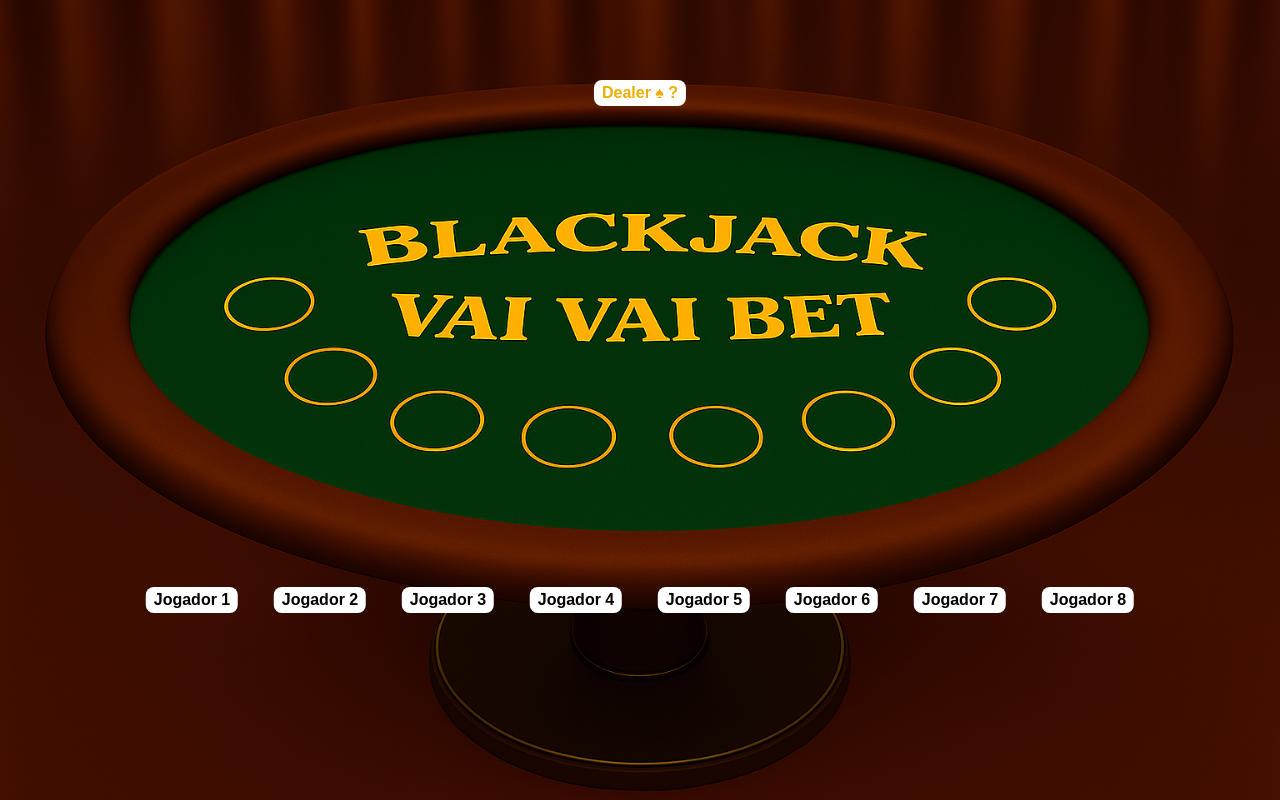
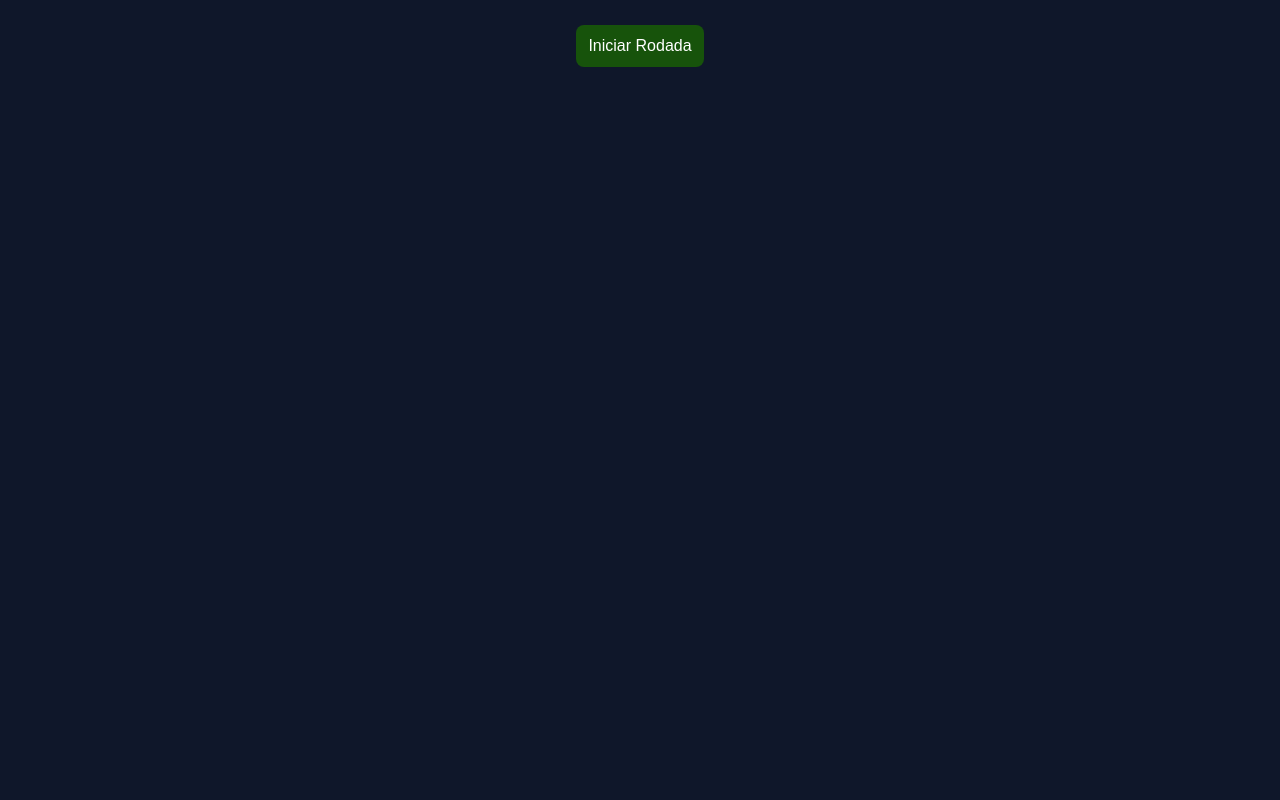
Before and after one commit to blinbingo/kombi, a Next.js app: page /blackjack in a window 1280 px wide. Built offline with nearby package versions, Linux system fonts and the light colour scheme.

Commit message:
Update index.js

```diff
--- a/pages/blackjack/index.js
+++ b/pages/blackjack/index.js
@@ -1,62 +1,11 @@
 // pages/blackjack/index.js
-import Image from "next/image";
 import dynamic from "next/dynamic";
-import JogadorMesa from "@/components/blackjack/JogadorMesa";
 
-// Carrega a lógica do jogo apenas no navegador
+// Importa o componente da mesa com lógica
 const MesaJogo = dynamic(() => import("@/components/blackjack/MesaJogo"), {
   ssr: false,
 });
 
 export default function BlackjackPage() {
-  return (
-    <div
-      style={{
-        position: "relative",
-        width: "100vw",
-        height: "100vh",
-        overflow: "hidden",
-      }}
-    >
-      {/* Fundo da mesa */}
-      <Image
-        src="/blackjack/mesa.png"
-        alt="Mesa de Blackjack"
-        layout="fill"
-        objectFit="cover"
-        quality={100}
-        priority
-      />
-
-      {/* Dealer */}
-      <div
-        style={{
-          position: "absolute",
-          top: "10%",
-          left: "50%",
-          transform: "translateX(-50%)",
-          backgroundColor: "white",
-          padding: "4px 8px",
-          borderRadius: 8,
-          fontWeight: "bold",
-          color: "#f0ad00",
-        }}
-      >
-        Dealer ♠ ?
-      </div>
-
-      {/* Jogadores posicionados responsivamente */}
-      <JogadorMesa top="75%" left="15%" rotate={0} nome="Jogador 1" />
-      <JogadorMesa top="75%" left="25%" rotate={0} nome="Jogador 2" />
-      <JogadorMesa top="75%" left="35%" rotate={0} nome="Jogador 3" />
-      <JogadorMesa top="75%" left="45%" rotate={0} nome="Jogador 4" />
-      <JogadorMesa top="75%" left="55%" rotate={0} nome="Jogador 5" />
-      <JogadorMesa top="75%" left="65%" rotate={0} nome="Jogador 6" />
-      <JogadorMesa top="75%" left="75%" rotate={0} nome="Jogador 7" />
-      <JogadorMesa top="75%" left="85%" rotate={0} nome="Jogador 8" />
-
-      {/* Componente principal do jogo */}
-      <MesaJogo />
-    </div>
-  );
+  return <MesaJogo />;
 }
```
